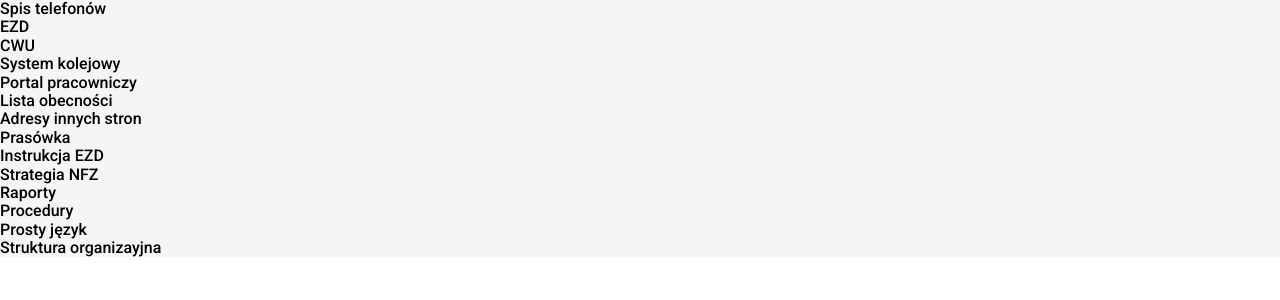
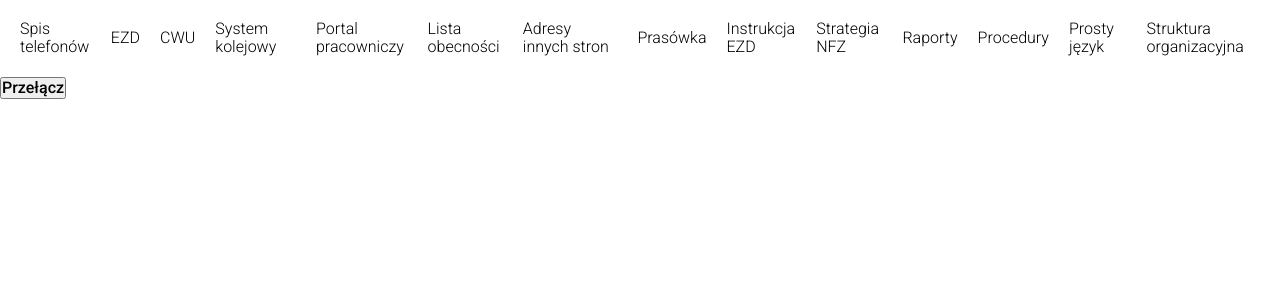
Before and after one commit to asgeev/intranet_react_frontend, a React (Vite) app: page / in a window 1280 px wide. Shown: the top 300 px of the page. Built offline with nearby package versions, Linux system fonts and the light colour scheme.

Commit message:
Add styled component. Add simply theme and globalStyles

```diff
--- a/src/App.jsx
+++ b/src/App.jsx
@@ -1,17 +1,39 @@
 import { GlobalStyles } from "./Components/GlobalStyles/GlobalStyles";
 import "normalize.css/normalize.css";
 import { ThemeProvider } from "styled-components";
-import { theme } from "./assets/theme/theme";
+import { darkTheme, lightTheme, globalTheme } from "./assets/theme/theme";
 import Navbar from "./Components/Navbar/Navbar";
+import { useState, useEffect } from "react";
 
 function App() {
+  const [theme, setTheme] = useState("light");
+  const isDarkTheme = theme === "dark";
+  console.log(theme);
+
+  const toggleTheme = () => {
+    setTheme(isDarkTheme ? "light" : "dark");
+
+    localStorage.setItem("current-theme", JSON.stringify(theme));
+    // console.log(isLight);
+  };
+
+  //Try add theme status to localStorage
+
+  useEffect(() => {
+    const currentTheme = JSON.parse(localStorage.getItem("current-theme"));
+    if (currentTheme) {
+      setTheme(currentTheme);
+    }
+  }, []);
+
   return (
-    <div className="App">
-      <ThemeProvider theme={theme}>
+    <ThemeProvider theme={isDarkTheme ? darkTheme : lightTheme}>
+      <div className="App">
         <GlobalStyles />
         <Navbar />
-      </ThemeProvider>
-    </div>
+        <button onClick={toggleTheme}>Przełącz</button>
+      </div>
+    </ThemeProvider>
   );
 }
 
--- a/src/Components/GlobalStyles/GlobalStyles.js
+++ b/src/Components/GlobalStyles/GlobalStyles.js
@@ -15,12 +15,11 @@
 }
 
 body {
-    background-color: ${({ theme }) => {
-      theme.body;
-    }};
     font-family: 'Roboto', sans-serif;
     margin: 0;
     font-size: 1.6rem;
     transition: all 0.50s linear;
+    background-color: ${({ theme }) => theme.color.bodyColor};
+    color: ${({ theme }) => theme.color.fontColor}
 }
 `;
--- a/src/Components/Navbar/Navbar.jsx
+++ b/src/Components/Navbar/Navbar.jsx
@@ -2,8 +2,20 @@
 
 const NavBar = styled.div`
   position: sticky;
-  background-color: whitesmoke;
-  top: 0;
+  padding: 2rem;
+
+  ul {
+    display: flex;
+    flex-direction: row;
+    gap: 2rem;
+    align-items: center;
+    justify-content: center;
+  }
+
+  li {
+    font-weight: 300;
+    list-style: none;
+  }
 `;
 
 const Navbar = () => {
@@ -23,7 +35,7 @@
         <li>Raporty</li>
         <li>Procedury</li>
         <li>Prosty język</li>
-        <li>Struktura organizayjna</li>
+        <li>Struktura organizacyjna</li>
       </ul>
     </NavBar>
   );
--- a/src/assets/theme/theme.js
+++ b/src/assets/theme/theme.js
@@ -1,20 +1,32 @@
-export const theme = {
-  lightTheme: {
-    color: {
-      white: "hsl",
-      body: "white",
-    },
-  },
-  darkTheme: {
-    color: {
-      white: "hsl",
-      body: "black",
-    },
-  },
+export const globalTheme = {
   font: {
     size: {},
+    weight: {
+      100: "100",
+      300: "300",
+      500: "500",
+      700: "700",
+    },
   },
   mq: {
     mobile: "@media (min-width: 320px)",
   },
 };
+
+export const lightTheme = {
+  color: {
+    bodyColor: "white",
+    fontColor: "black",
+    primary: "",
+    secondary: "",
+  },
+};
+
+export const darkTheme = {
+  color: {
+    bodyColor: "#2f2f2f",
+    fontColor: "hsla(273, 100%, 100%, 1)",
+    primary: "",
+    secondary: "",
+  },
+};
```
